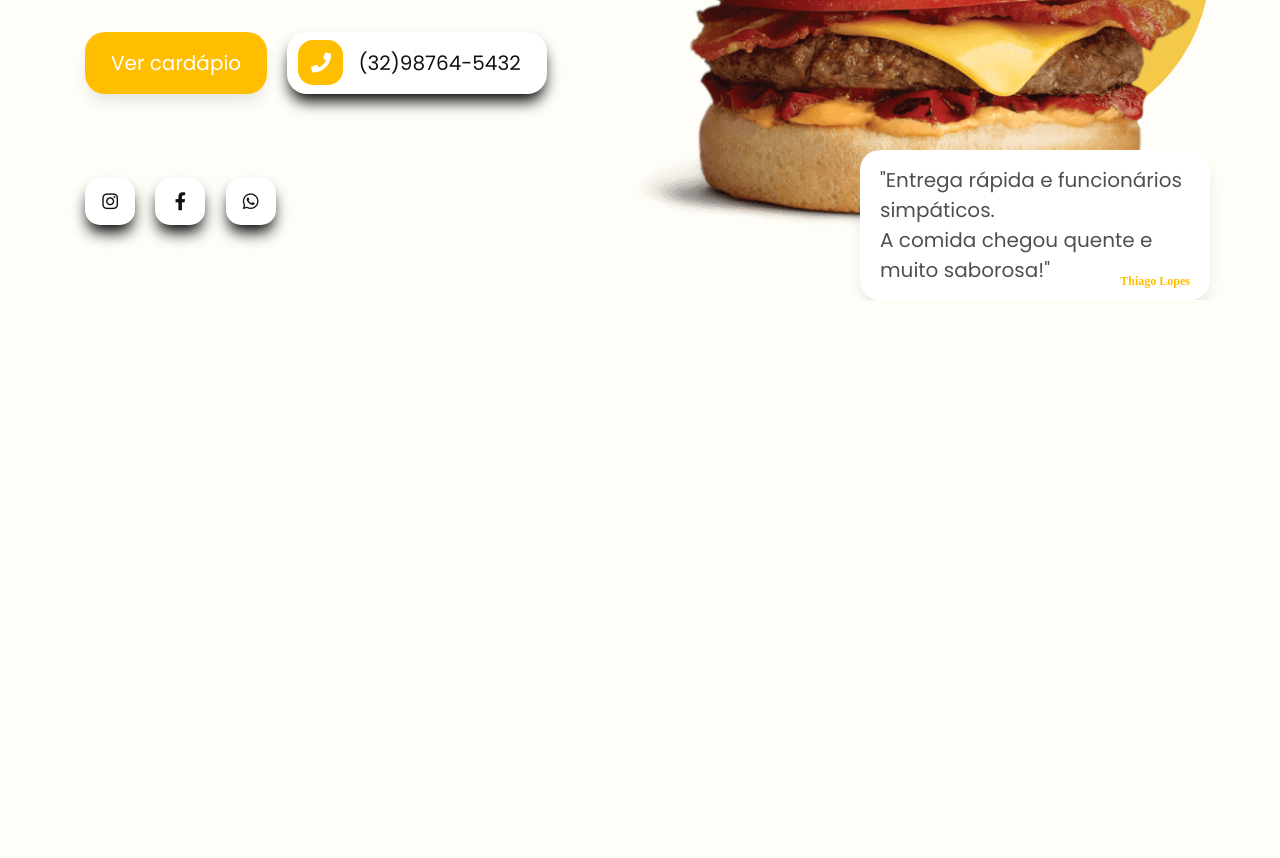
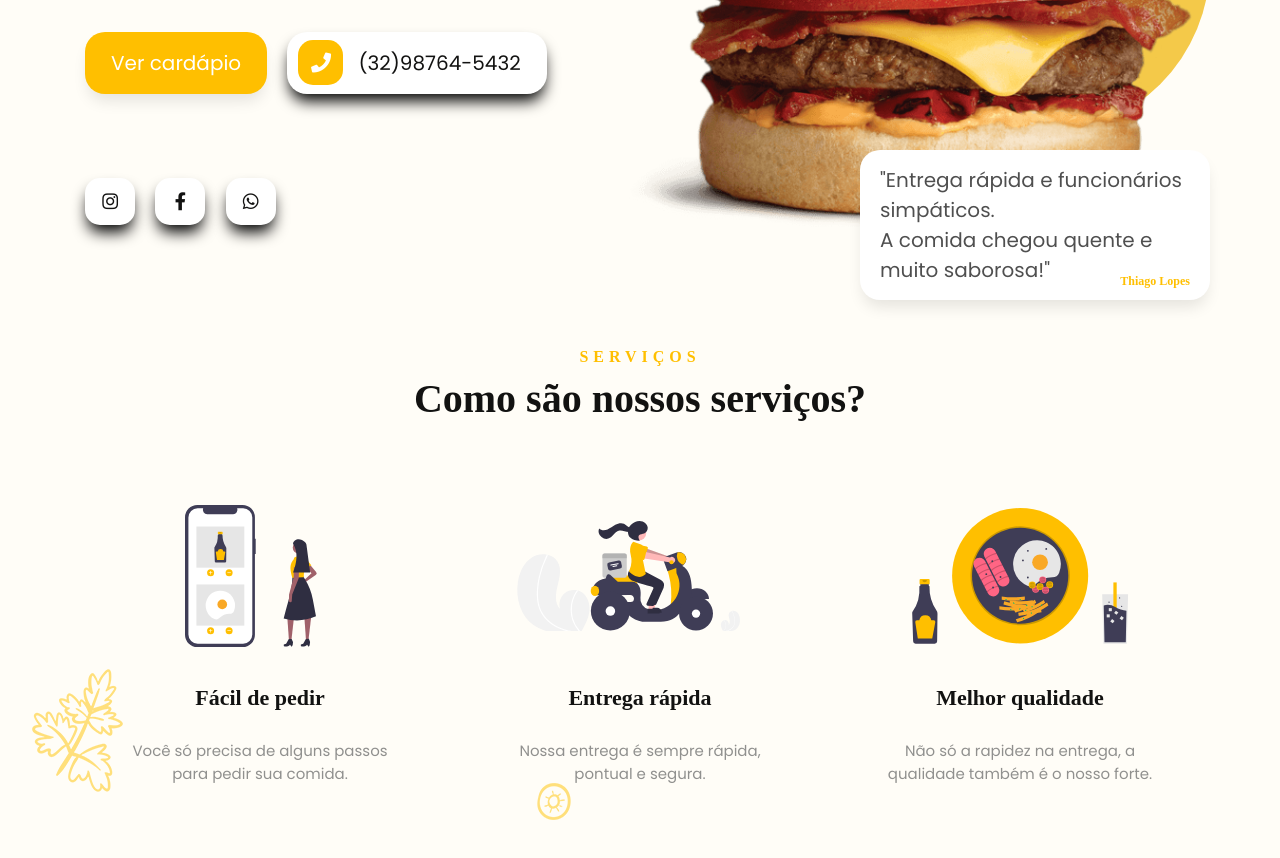
Before and after one commit to felipebignoto/Cardapio-Online-com-WhatsApp, a plain HTML site: page index.html in a window 1280 px wide. Shown: the part 532-1390 px from the top of the page. Before the commit the page ends 832 px from the top, so only its background shows below. Drawn offline with Linux system fonts and the light colour scheme.

Commit message:
iniciar cardapio

```diff
--- a/css/main.css
+++ b/css/main.css
@@ -182,3 +182,55 @@ a.navbar-brand {
     box-shadow: 0px 10px 15px -3px rgba(0, 0, 0, 0.1)!important;
     border: none !important;
 }
+
+.serviços{
+    padding-top:100px ;
+    padding-bottom: 150px;
+
+}
+
+.hint-title{
+    color: var(--color-primary);
+    font-size: 16px;
+    text-transform: uppercase;
+    letter-spacing: 5px;
+}
+
+.title{
+    color: var(--color-blak);
+    font-size: 40px;
+    margin-top: 5px;
+    margin-bottom: 30px;
+}
+
+.card-icon{
+    height: 150px;
+    margin: 0 auto;
+    margin-bottom: 30px;
+    display: flex;
+    justify-content: center;
+    align-items: center;
+
+
+}
+
+.card-text{
+    color: var(--color-text-out);
+    font-size: 15px;
+    padding: 0px 30px;
+
+}
+
+.card-text p{
+    font-size: 22px;
+    color: var(--color-blak);
+    padding-bottom: 10px;
+}
+
+.background-serviços{
+    position: absolute;
+    left: 0;
+    right: 0;
+    height: 500px;
+    background-image: url(../img/bg-icons-2.png);
+}
--- a/index.html
+++ b/index.html
@@ -102,6 +102,48 @@
 
     <section class="serviços" id="serviços">
 
+        <div class="background-serviços">
+
+        </div>
+        <div class="container">
+            <div class="row">
+                <div class="col-12 text-center mb-5">
+                    <span class="hint-title"><b>Serviços</b></span>
+                    <h1 class="title"><b>Como são nossos serviços?</b></h1>
+                </div>
+
+                <div class="col-4">
+                    <div class="card-icon text-center">
+                        <img src="./img/icone-pedido.svg" alt="foto de um pedido" width="150">
+                    </div>
+                    <div class="card-text text-center mt-3">
+                        <p><b>Fácil de pedir</b></p>
+                        <span>Você só precisa de alguns passos para pedir sua comida.</span>
+                    </div>
+                </div>
+
+                <div class="col-4">
+                    <div class="card-icon text-center">
+                        <img src="./img/icone-delivery.svg" alt="foto de uma entrega" width="250">
+                    </div>
+                    <div class="card-text text-center mt-3">
+                        <p><b>Entrega rápida</b></p>
+                        <span>Nossa entrega é sempre rápida, pontual e segura.</span>
+                    </div>
+                </div>
+
+                <div class="col-4">
+                    <div class="card-icon text-center">
+                        <img src="./img/icone-qualidade.svg" alt="foto de um pedido" width="250">
+                    </div>
+                    <div class="card-text text-center mt-3">
+                        <p><b>Melhor qualidade</b></p>
+                        <span>Não só a rapidez na entrega, a qualidade também é o nosso forte.</span>
+                    </div>
+                </div>
+
+            </div>
+        </div>
     </section>
 
     <section class="cardapio" id="cardapio">
```
